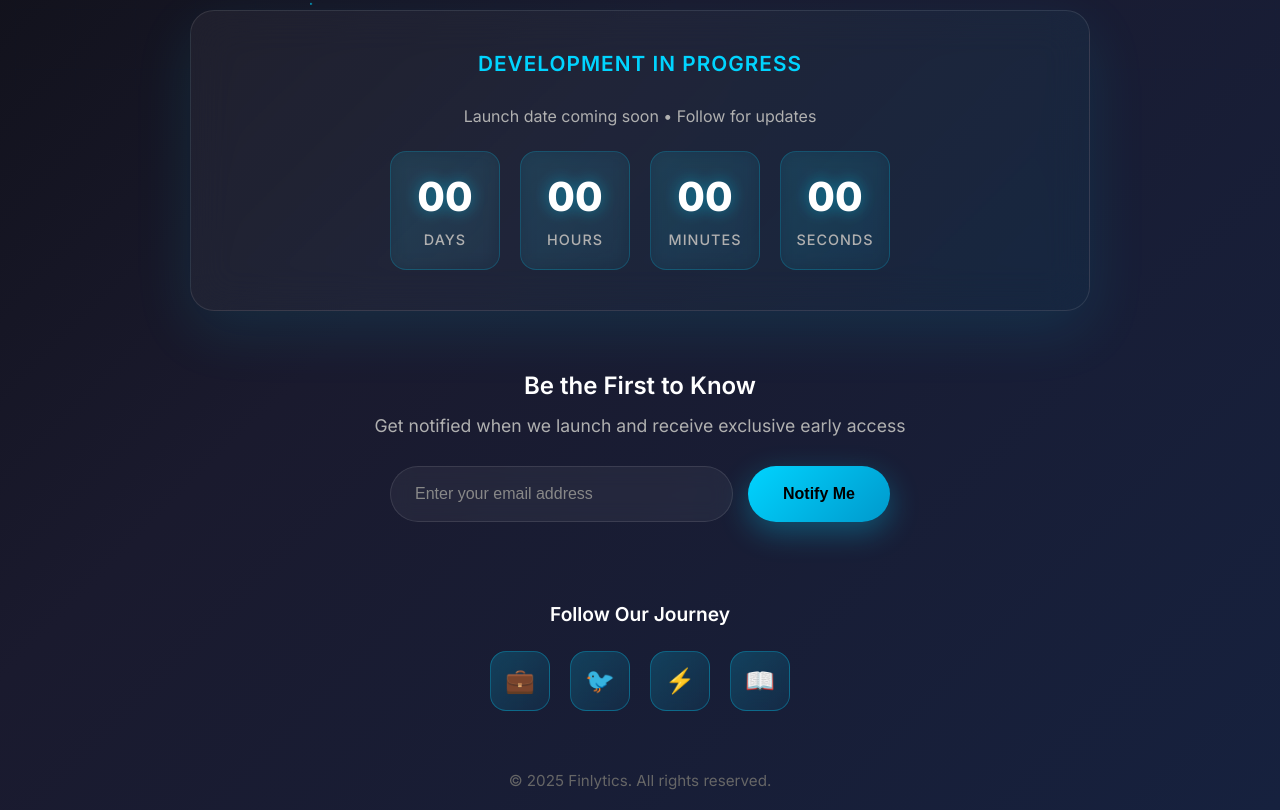
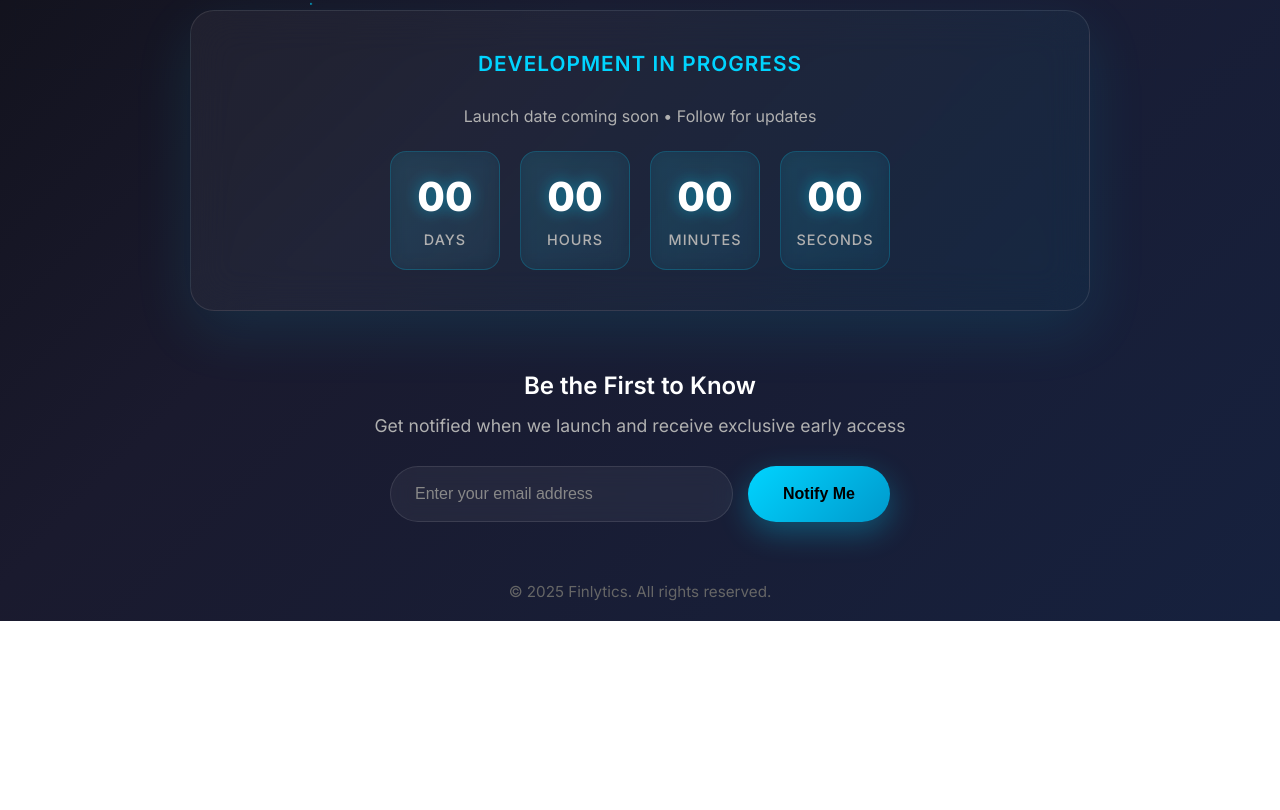
Before and after one commit to DushyantSinghInda/finlytic-landing-page, a plain HTML site: page index.html in a window 1280 px wide. Shown: the part 726-1536 px from the top of the page. After the commit the page ends 1347 px from the top, so only its background shows below. Drawn offline with Linux system fonts and the light colour scheme.

Commit message:
Comment out social section in index.html and add console log for response in notification form

```diff
--- a/index.html
+++ b/index.html
@@ -510,7 +510,7 @@
                 </form>
             </div>
 
-            <div class="social-section">
+            <!-- <div class="social-section">
                 <h3 class="social-title">Follow Our Journey</h3>
                 <div class="social-links">
                     <a href="#" class="social-link" title="LinkedIn">💼</a>
@@ -518,7 +518,7 @@
                     <a href="#" class="social-link" title="GitHub">⚡</a>
                     <a href="#" class="social-link" title="Medium">📖</a>
                 </div>
-            </div>
+            </div> -->
 
             <p class="footer-text">&copy; 2025 Finlytics. All rights reserved.</p>
         </div>
@@ -620,6 +620,7 @@
                     body: JSON.stringify(emailData)
                 })
                 .then(response => {
+                    console.log(response);
                     if (response.ok) {
                         // Success
                         button.textContent = 'Subscribed!';
```
